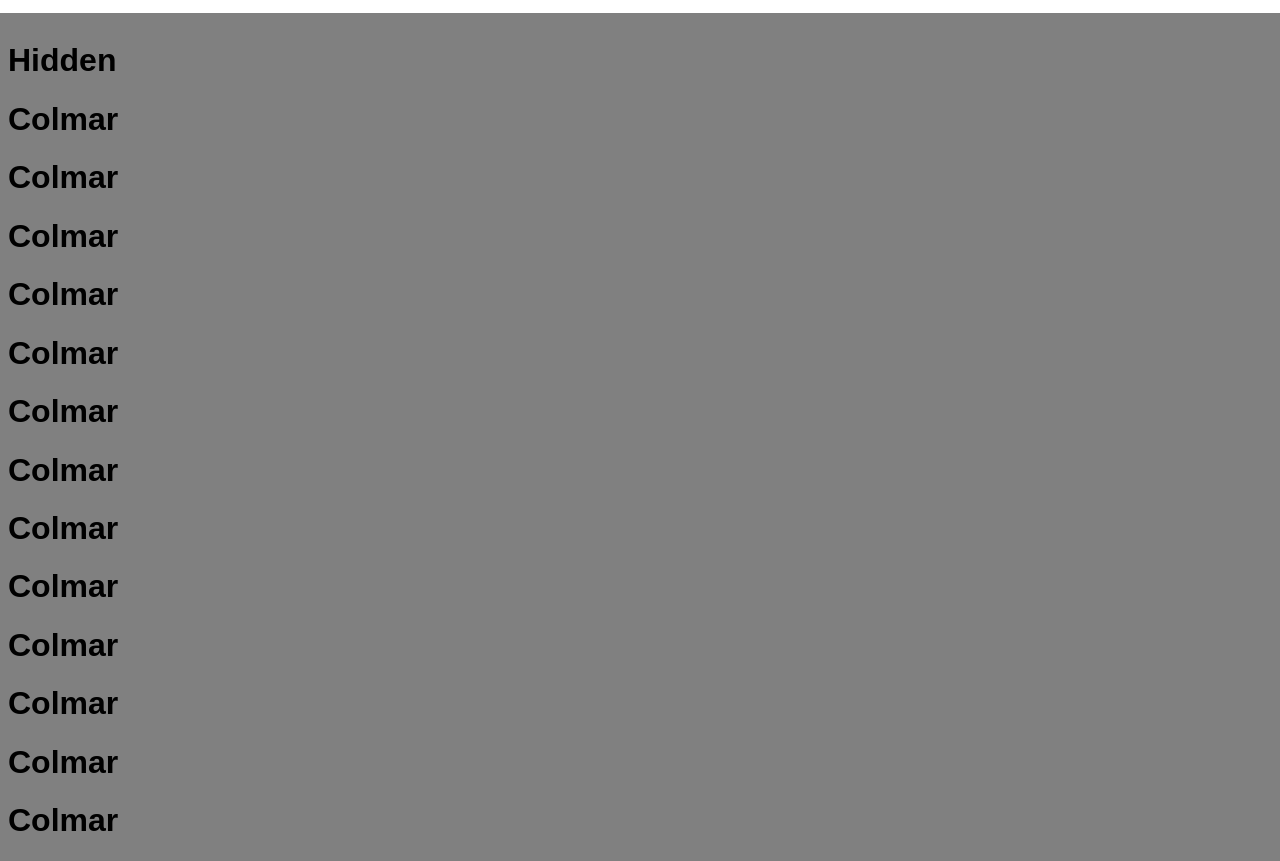
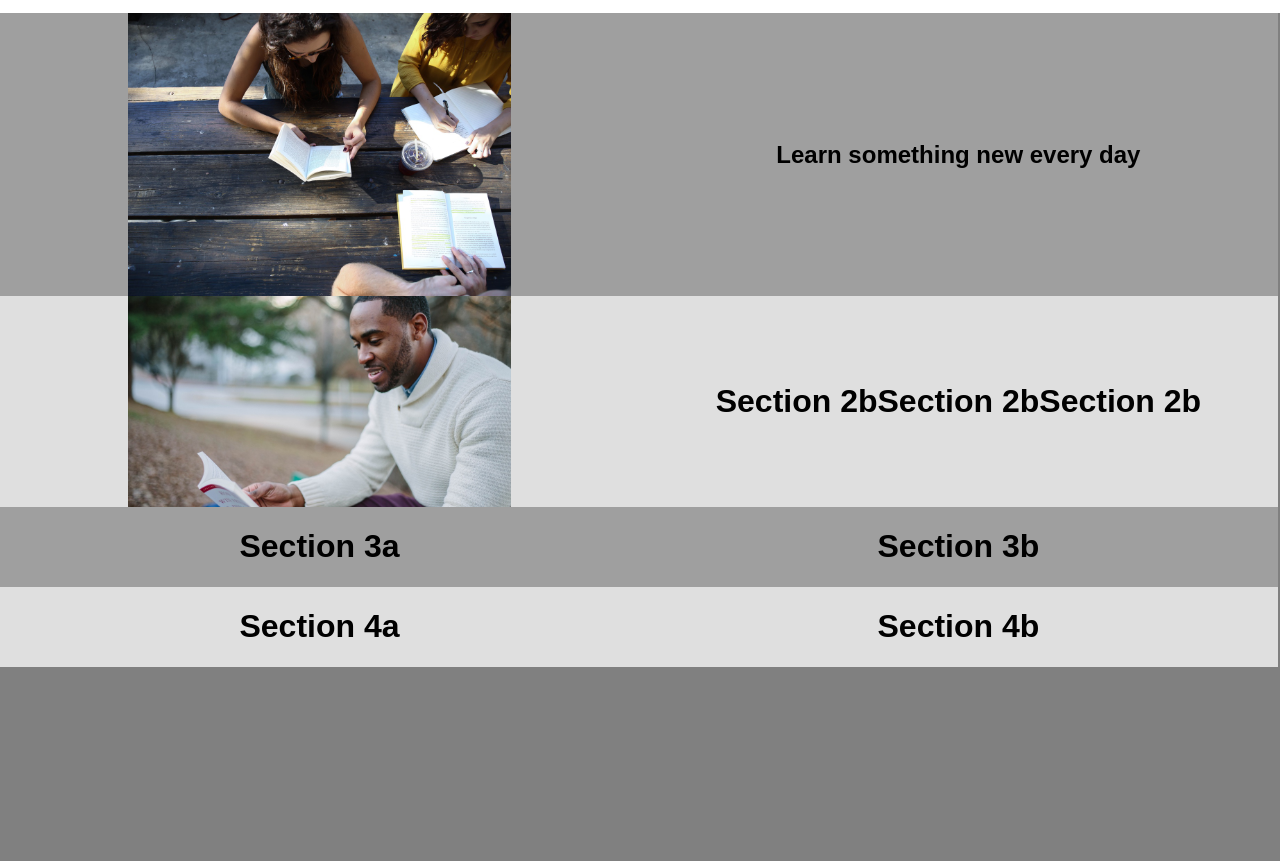
Before and after one commit to csullivan17/colmar, a plain HTML site: page index.html in a window 1280 px wide. Shown: the part 51-912 px from the top of the page. After the commit the page ends 800 px from the top, so only its background shows below. Drawn offline with Linux system fonts and the light colour scheme.

Commit message:
added containers and first rules for body sections and subsections

```diff
--- a/index.html
+++ b/index.html
@@ -19,20 +19,40 @@
 </nav>
 
 <body>
-  <h1>Hidden</h1>
-  <h1>Colmar</h1>
-  <h1>Colmar</h1>
-  <h1>Colmar</h1>
-  <h1>Colmar</h1>
-  <h1>Colmar</h1>
-  <h1>Colmar</h1>
-  <h1>Colmar</h1>
-  <h1>Colmar</h1>
-  <h1>Colmar</h1>
-  <h1>Colmar</h1>
-  <h1>Colmar</h1>
-  <h1>Colmar</h1>
-  <h1>Colmar</h1>
+  <div class='section' id='section-1'>
+    <div class='subsection'>
+      <img src='resources/images/banner.jpg' class='banner-img' >
+    </div>
+    <div class='subsection'>
+      <h2>Learn something new every day</h2>
+    </div>
+  </div>
+  <div class='section' id='section-2'>
+    <div class='subsection'>
+      <img src='resources/images/information-main.jpg' class='banner-img' >
+    </div>
+    <div class='subsection'>
+      <h1>Section 2b</h1>
+      <h1>Section 2b</h1>
+      <h1>Section 2b</h2>
+    </div>
+  </div>
+  <div class='section' id='section-3'>
+    <div class='subsection'>
+      <h1>Section 3a</h1>
+    </div>
+    <div class='subsection'>
+      <h1>Section 3b</h1>
+    </div>
+  </div>
+  <div class='section' id='section-4'>
+    <div class='subsection'>
+      <h1>Section 4a</h1>
+    </div>
+    <div class='subsection'>
+      <h1>Section 4b</h1>
+    </div>
+  </div>
 </body>
 
 </html>
--- a/resources/css/style.css
+++ b/resources/css/style.css
@@ -13,7 +13,7 @@ em {
 
 nav {
   height: 64px;
-  width: 110%;
+  width: 100%;
   display: inline-flex;
   background-color: white;
   align-items: center;
@@ -22,6 +22,7 @@ nav {
   right: 0;
   top: 0;
 }
+
 
 #nav-container {
   position: fixed;
@@ -45,7 +46,46 @@ li {
   font-family: Georgia;
 }
 
-/* body */
+/* body structure */
 body {
-  padding-top: 64px;
+  padding-top: 56px;
 }
+
+.section {
+  width: 101.1%;
+  display: flex;
+  position: relative;
+  right: 8px;
+  z-index: -1;
+  align-items: center;
+}
+
+.subsection {
+  width: 50%;
+  display: flex;
+  justify-content: center;
+}
+
+.banner-img {
+    width: 60%;
+}
+
+/* body section 1 */
+#section-1 {
+  background-color: #9F9F9F;
+}
+
+/* body section 2 */
+#section-2 {
+  background-color: #DFDFDF;
+}
+
+/* body section 3 */
+#section-3 {
+  background-color: #9F9F9F;
+}
+
+/* body section 4 */
+#section-4 {
+  background-color: #DFDFDF;
+}
```
